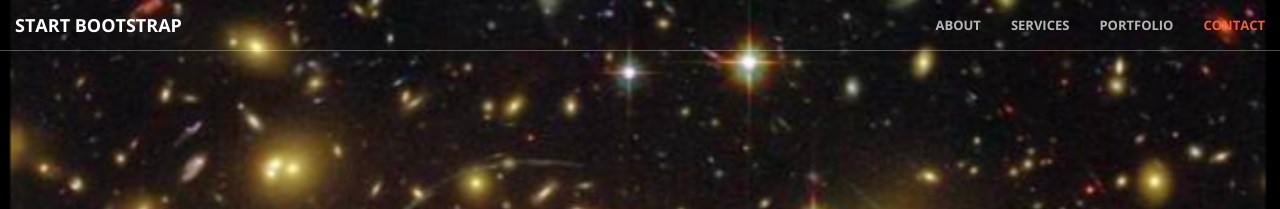
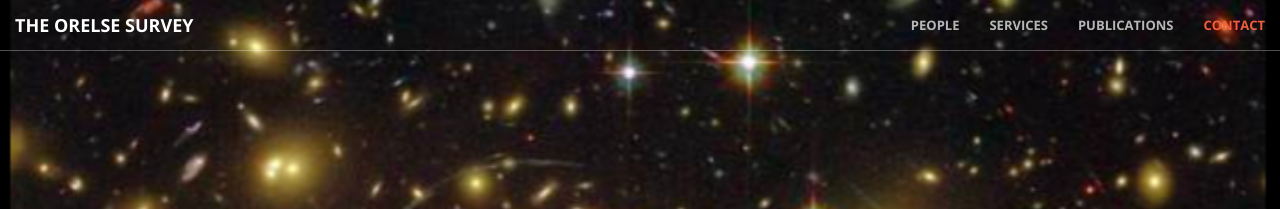
Before and after one commit to Luloisshen/ORELSEsurvey, a Jekyll site: the page built from index.html, in a window 1280 px wide. Shown: the top 209 px of the page. Built offline with Jekyll 4.4.1, drawn with Linux system fonts in a browser that asks for light colours.

Commit message:
update head and nav

```diff
--- a/_includes/head.html
+++ b/_includes/head.html
@@ -6,7 +6,7 @@
     <meta name="description" content="">
     <meta name="author" content="">
 
-    <title>Creative - Start Bootstrap Theme</title>
+    <title>ORELSE - Everthing About Galaxy Environments </title>
 
     <!-- Bootstrap Core CSS -->
     <link rel="stylesheet" href="css/bootstrap.min.css" type="text/css">
--- a/_includes/nav.html
+++ b/_includes/nav.html
@@ -8,20 +8,20 @@
                 <span class="icon-bar"></span>
                 <span class="icon-bar"></span>
             </button>
-            <a class="navbar-brand page-scroll" href="#page-top">Start Bootstrap</a>
+            <a class="navbar-brand page-scroll" href="#page-top">The ORELSE survey</a>
         </div>
 
         <!-- Collect the nav links, forms, and other content for toggling -->
         <div class="collapse navbar-collapse" id="bs-example-navbar-collapse-1">
             <ul class="nav navbar-nav navbar-right">
                 <li>
-                    <a class="page-scroll" href="#about">About</a>
+                    <a class="page-scroll" href="#about">People</a>
                 </li>
                 <li>
                     <a class="page-scroll" href="#services">Services</a>
                 </li>
                 <li>
-                    <a class="page-scroll" href="#portfolio">Portfolio</a>
+                    <a class="page-scroll" href="#portfolio">Publications</a>
                 </li>
                 <li>
                     <a class="page-scroll" href="#contact">Contact</a>
```
